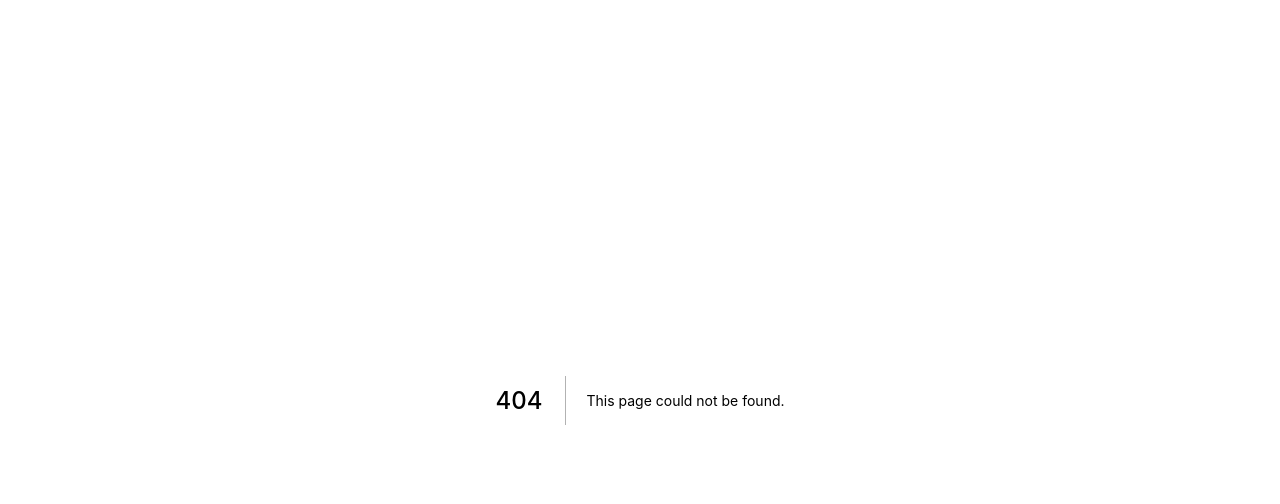
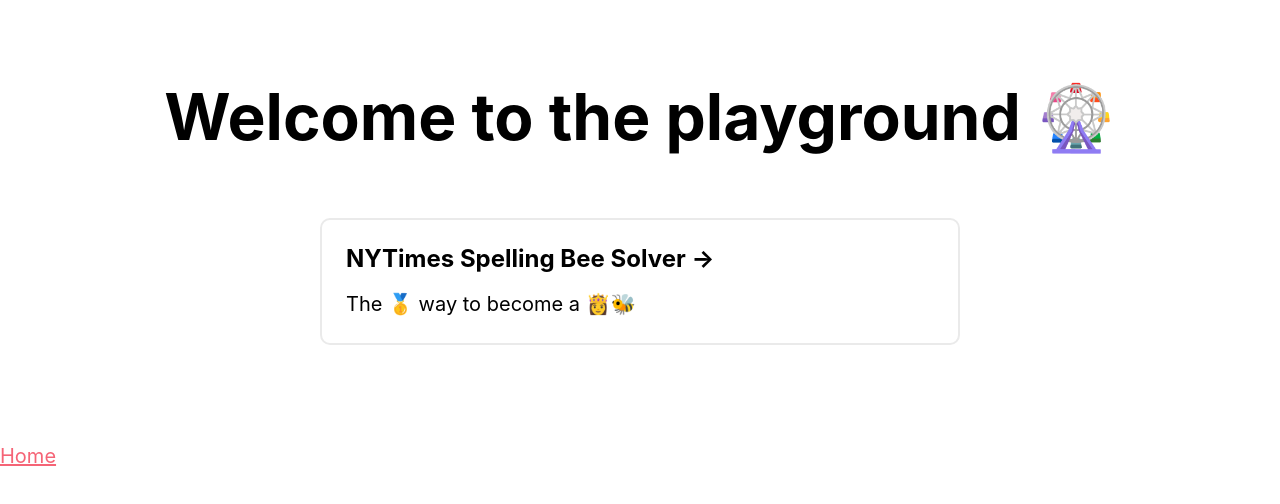
Before and after one commit to tmccall8829/mccall, a Next.js app: page /playground in a window 1280 px wide. Before the commit this address had no page. Shown: the top 504 px of the page. Built offline with nearby package versions, Linux system fonts and the light colour scheme.

Commit message:
add universal footer

```diff
--- /dev/null
+++ b/components/footer.js
@@ -0,0 +1,11 @@
+import styles from './footer.module.css'
+
+export default function Footer() {
+    return (
+        <div>
+            <footer className={styles.footer}>
+                <a href='/'>Home</a>
+            </footer>
+        </div>
+    )
+}
--- /dev/null
+++ b/components/footer.module.css
@@ -0,0 +1,5 @@
+.footer {
+    margin: 0;
+    font-size: 1.25rem;
+    line-height: 1.5;
+}
--- a/pages/index.js
+++ b/pages/index.js
@@ -1,4 +1,5 @@
 import Head from 'next/head'
+import Footer from '../components/footer'
 
 export default function Home() {
   return (
@@ -36,12 +37,13 @@
             <p>If you're into that kind of thing 🥴</p>
           </a>
 
-          <a href='/playground/bee' className='card' target='_blank'>
+          <a href='/playground/' className='card' target='_blank'>
             <h3>Playground &rarr;</h3>
-            <p>Some help with 🐝 from a little 🤖</p>
+            <p>A bunch of games made by little 🤖</p>
           </a>
         </div>
       </main>
+      <Footer />
     </div>
   )
 }
--- /dev/null
+++ b/pages/playground/index.js
@@ -0,0 +1,27 @@
+import Head from 'next/head'
+import Footer from '../../components/footer'
+
+export default function Home() {
+    return (
+        <div className='container'>
+            <Head>
+                <title>Playground</title>
+                <link rel='icon' href='/favicon.ico' />
+            </Head>
+
+            <main>
+                <h1 className='title'>
+                    Welcome to the playground 🎡
+                </h1>
+
+                <div className='grid'>
+                    <a href='/playground/bee' className='card'>
+                        <h3>NYTimes Spelling Bee Solver &rarr;</h3>
+                        <p>The 🥇 way to become a 👸🐝</p>
+                    </a>
+                </div>
+            </main>
+            <Footer />
+        </div>
+    )
+}
```
